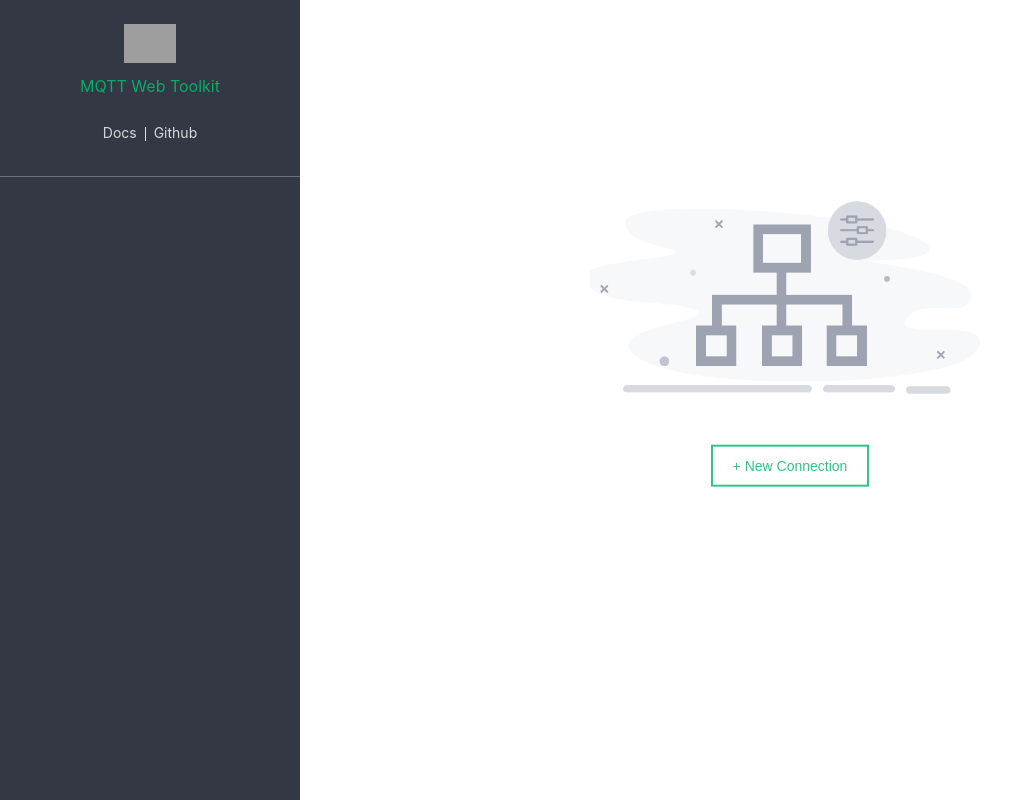
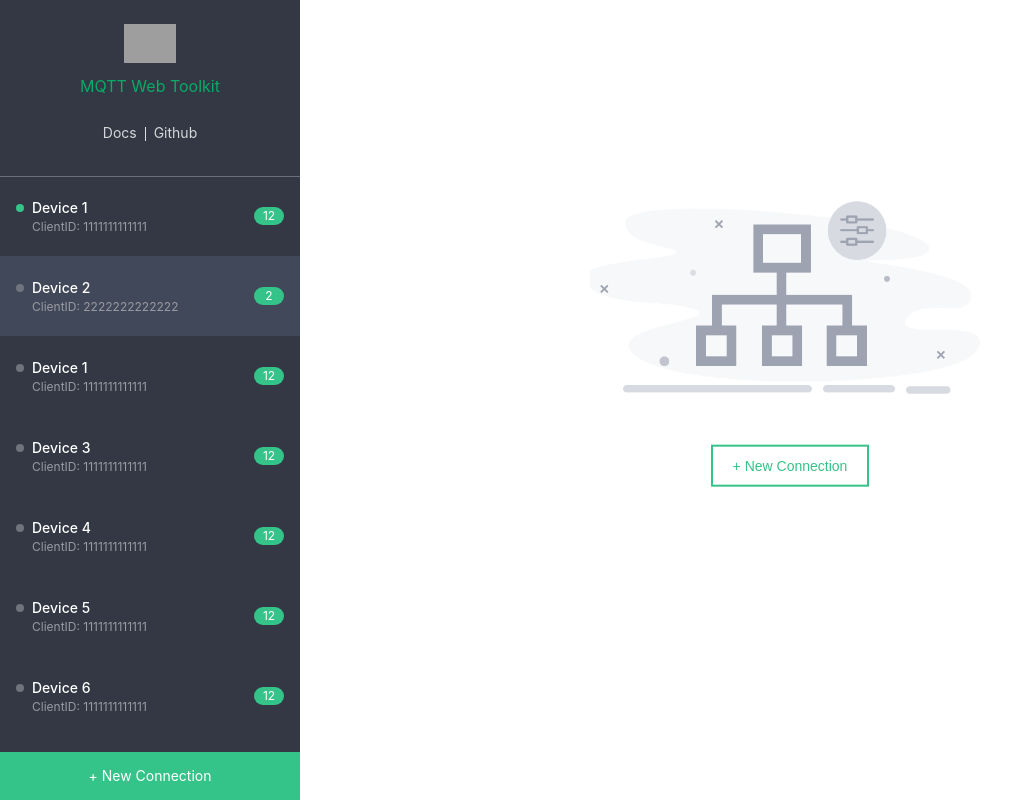
Before and after one commit to emqx/MQTT-Web-Toolkit, a Vue app: page / in a window 1280 px wide. Shown: the whole page, without its empty margins (0-1014 px from the left). Built offline with nearby package versions, Linux system fonts and the light colour scheme; grey boxes are pictures that could not be loaded.

Commit message:
feat(LeftbarConnections): add LeftbarConnections.vue

```diff
--- a/src/assets/scss/variable.scss
+++ b/src/assets/scss/variable.scss
@@ -7,6 +7,15 @@
 
 $color-main-green: #34C388;
 $color-second-green: #08AB67;
-$color-white-font: #D6D7D9;
-$color-white-border: #696F7B;
-$color-black-bg: #333844;
+$color-font--white-default: #D6D7D9;
+$color-font--white-title: #fff;
+$color-font--white-tips: #999BA1;
+$color-border--white: #696F7B;
+$color-bg--black: #333844;
+$color-bg--black-active: #414859;
+$color-bg--connection-status: #70747C;
+
+
+$width-leftbar: 300px;
+$height--leftbar-top: 176px;
+$height--new-connection-btn: 48px;
--- a/src/components/EmptyPage.vue
+++ b/src/components/EmptyPage.vue
@@ -22,7 +22,7 @@
   position: absolute;
   left: 0;
   right: 0;
-  margin-left: 300px;
+  margin-left: $width-leftbar;
   top: 40%;
   transform: translateY(-50%);
   -webkit-transform: translateY(-50%);
--- a/src/components/Leftbar.vue
+++ b/src/components/Leftbar.vue
@@ -1,12 +1,15 @@
 <template>
   <div class="leftbar">
     <LeftbarTop/>
+    <LeftbarConnections/>
+    <a href="javascript:;" class="new-connection-btn">+ New Connection</a>
   </div>
 </template>
 
 
 <script>
-import LeftbarTop from './LeftbarTop.vue';
+import LeftbarTop from '@/components/LeftbarTop.vue'
+import LeftbarConnections from '@/components/LeftbarConnections.vue'
 
 export default {
   name: 'Leftbar',
@@ -15,6 +18,7 @@
   },
   components: {
     LeftbarTop,
+    LeftbarConnections,
   },
 };
 </script>
@@ -25,11 +29,22 @@
 
 .leftbar {
   position: fixed;
-  width: 300px;
+  width: $width-leftbar;
   top: 0;
   bottom: 0;
   overflow-x: hidden;
   z-index: 1000;
-  background-color: $color-black-bg;
+  background-color: $color-bg--black;
+  .new-connection-btn {
+    position: fixed;
+    bottom: 0;
+    width: $width-leftbar;
+    height: $height--new-connection-btn;
+    background-color: $color-main-green;
+    color: $color-font--white-title;
+    text-decoration: none;
+    line-height: $height--new-connection-btn;
+    text-align: center;
+  }
 }
 </style>
--- /dev/null
+++ b/src/components/LeftbarConnections.vue
@@ -0,0 +1,155 @@
+<template>
+  <div class="leftbar-connections">
+    <div class="connection-item">
+      <div class="item-left">
+        <div class="connection-status online"></div>
+        <div class="client-info">
+          <div class="client-name">Device 1</div>
+          <div class="client-id">ClientID: 1111111111111</div>
+        </div>
+      </div>
+      <div class="new-msg-count">12</div>
+    </div>
+
+    <div class="connection-item active">
+      <div class="item-left">
+        <div class="connection-status"></div>
+        <div class="client-info">
+          <div class="client-name">Device 2</div>
+          <div class="client-id">ClientID: 2222222222222</div>
+        </div>
+      </div>
+      <div class="new-msg-count">2</div>
+    </div>
+
+    <div class="connection-item">
+      <div class="item-left">
+        <div class="connection-status"></div>
+        <div class="client-info">
+          <div class="client-name">Device 1</div>
+          <div class="client-id">ClientID: 1111111111111</div>
+        </div>
+      </div>
+      <div class="new-msg-count">12</div>
+    </div>
+
+    <div class="connection-item">
+      <div class="item-left">
+        <div class="connection-status"></div>
+        <div class="client-info">
+          <div class="client-name">Device 3</div>
+          <div class="client-id">ClientID: 1111111111111</div>
+        </div>
+      </div>
+      <div class="new-msg-count">12</div>
+    </div>
+
+    <div class="connection-item">
+      <div class="item-left">
+        <div class="connection-status"></div>
+        <div class="client-info">
+          <div class="client-name">Device 4</div>
+          <div class="client-id">ClientID: 1111111111111</div>
+        </div>
+      </div>
+      <div class="new-msg-count">12</div>
+    </div>
+
+    <div class="connection-item">
+      <div class="item-left">
+        <div class="connection-status"></div>
+        <div class="client-info">
+          <div class="client-name">Device 5</div>
+          <div class="client-id">ClientID: 1111111111111</div>
+        </div>
+      </div>
+      <div class="new-msg-count">12</div>
+    </div>
+
+    <div class="connection-item">
+      <div class="item-left">
+        <div class="connection-status"></div>
+        <div class="client-info">
+          <div class="client-name">Device 6</div>
+          <div class="client-id">ClientID: 1111111111111</div>
+        </div>
+      </div>
+      <div class="new-msg-count">12</div>
+    </div>
+
+    <div class="connection-item">
+      <div class="item-left">
+        <div class="connection-status"></div>
+        <div class="client-info">
+          <div class="client-name">Device 7</div>
+          <div class="client-id">ClientID: 1111111111111</div>
+        </div>
+      </div>
+      <div class="new-msg-count">12</div>
+    </div>
+  </div>
+</template>
+
+
+<script>
+export default {
+  name: 'LeftbarConnections',
+};
+</script>
+
+
+<style scoped lang="scss">
+@import '@/assets/scss/variable.scss';
+
+.leftbar-connections {
+  margin-top: $height--leftbar-top;
+  margin-bottom: $height--new-connection-btn;
+  .connection-item {
+    display: flex;
+    align-items: center;
+    justify-content: space-between;
+    height: 80px;
+    padding: 0 16px;
+    cursor: pointer;
+    &.active, &:hover {
+      background-color: $color-bg--black-active;
+    }
+    .client-info {
+      display: inline-block;
+      margin-left: 8px;
+      .client-name {
+        font-size: $font-size--body;
+        font-weight: 500;
+        color: $color-font--white-title;
+      }
+      .client-id {
+        font-size: $font-size--tips;
+        color: $color-font--white-tips;
+      }
+    }
+    .new-msg-count {
+      min-width: 18px;
+      height: 18px;
+      line-height: 18px;
+      background: $color-main-green;
+      border-radius: 9px;
+      padding: 0 6px;
+      color: $color-font--white-title;
+      font-size: $font-size--tips;
+      text-align: center;
+    }
+    .connection-status {
+      display: inline-block;
+      width: 8px;
+      height: 8px;
+      border-radius: 4px;
+      background-color: $color-bg--connection-status;
+      vertical-align: top;
+      margin-top: 7px;
+      &.online {
+        background: $color-main-green;
+      }
+    }
+  }
+}
+</style>
--- a/src/components/LeftbarTop.vue
+++ b/src/components/LeftbarTop.vue
@@ -29,9 +29,12 @@
 @import '@/assets/scss/variable.scss';
 
 .leftbar-top {
+  position: fixed;
+  width: $width-leftbar;
   text-align: center;
-  height: 176px;
-  border-bottom: 1px solid $color-white-border;
+  height: $height--leftbar-top;
+  background-color: $color-bg--black;
+  border-bottom: 1px solid $color-border--white;
 
   .logo {
     padding-top: 24px;
@@ -54,7 +57,7 @@
   .links {
     margin-top: 24px;
     a {
-      color: $color-white-font;
+      color: $color-font--white-default;
       text-decoration: none;
       &:hover {
         color: $color-main-green;
```
